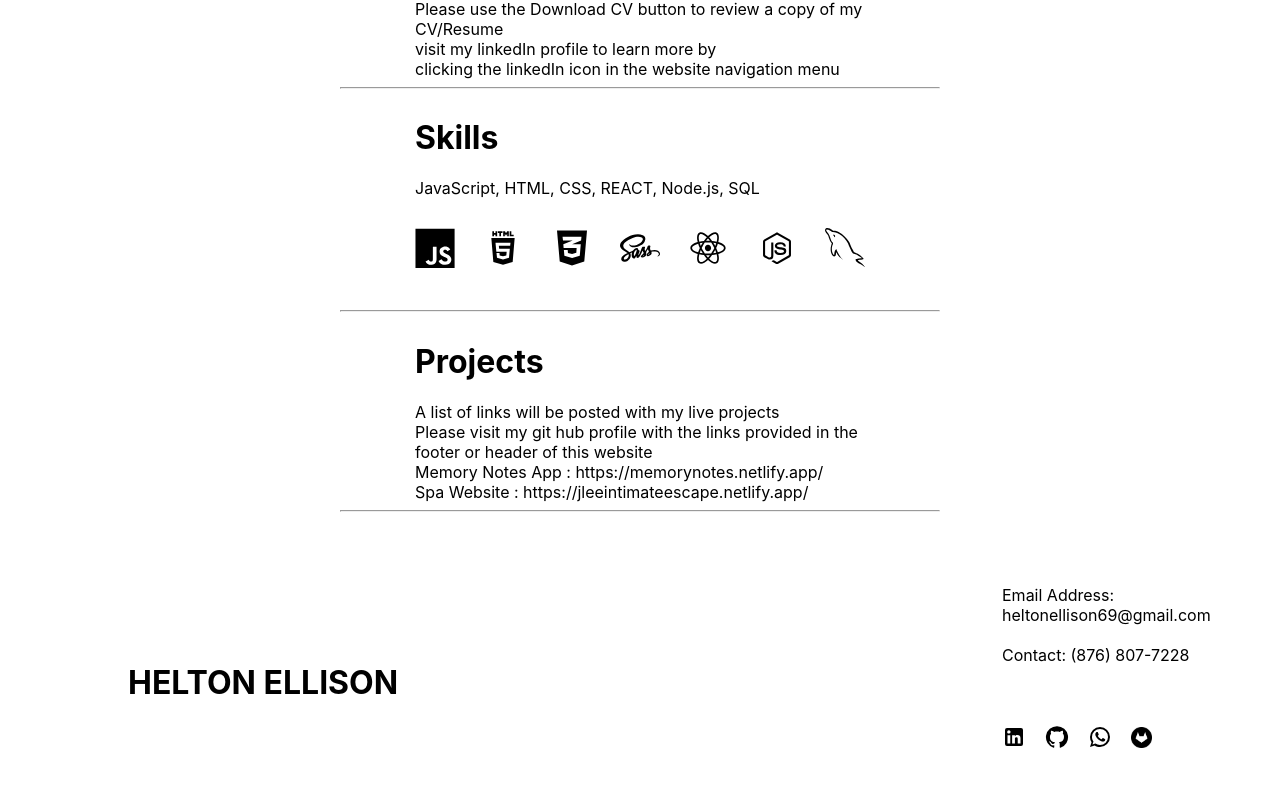
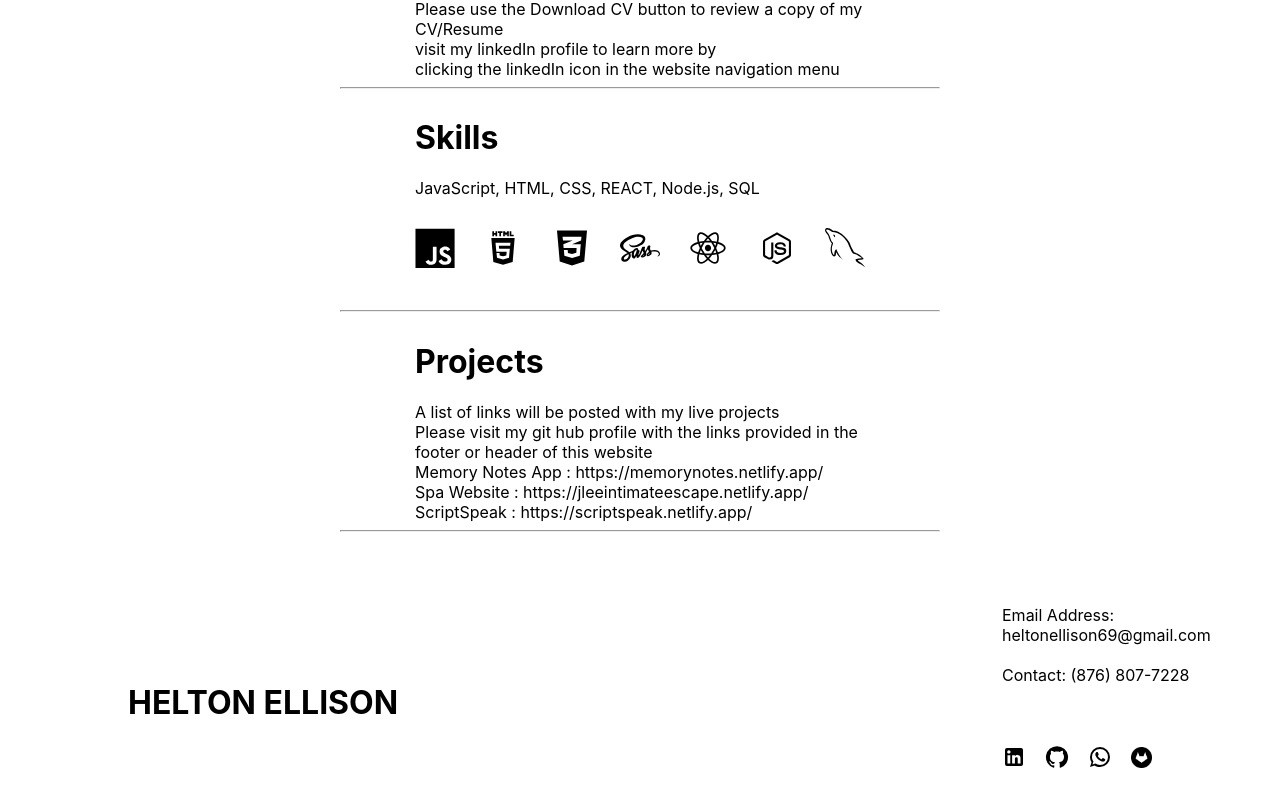
Before and after one commit to gamerboyelz/helton-dev-portfolio, a React (Create React App) app: page / in a window 1280 px wide. Shown: the part 949-1756 px from the top of the page. Built offline with nearby package versions, Linux system fonts and the light colour scheme.

Commit message:
add new project link

```diff
--- a/src/components/mainDetailListComponent.jsx
+++ b/src/components/mainDetailListComponent.jsx
@@ -9,6 +9,9 @@ const MainDetailList = () => {
     }
       const handleClickVisitProject2 = ()=>{
         window.open('https://jleeintimateescape.netlify.app/')
+    }
+    const handleClickVisitProject3 = ()=>{
+        window.open('https://scriptspeak.netlify.app/')
     }
 
 //arrray of objects for display
@@ -40,8 +43,8 @@ const MainDetailList = () => {
         informationA: "A list of links will be posted with my live projects",
         informationB: "Please visit my git hub profile with the links provided in the footer or header of this website",
         informationC: "Memory Notes App : https://memorynotes.netlify.app/",
-        informationD: "Spa Website : https://jleeintimateescape.netlify.app/"
-
+        informationD: "Spa Website : https://jleeintimateescape.netlify.app/",
+        informationE: "ScriptSpeak : https://scriptspeak.netlify.app/"
       },
     ];
 
@@ -56,6 +59,8 @@ const MainDetailList = () => {
                 <div>{detailListInfoObjects.informationB}</div>
                 <div onClick = {handleClickVisitProject1} className ="ProjectLinks" >{detailListInfoObjects.informationC} </div>
                 <div onClick = {handleClickVisitProject2} className ="ProjectLinks" >{detailListInfoObjects.informationD} </div>
+                <div onClick = {handleClickVisitProject3} className ="ProjectLinks" >{detailListInfoObjects.informationE} </div>
+
 
 
               </div>
```
